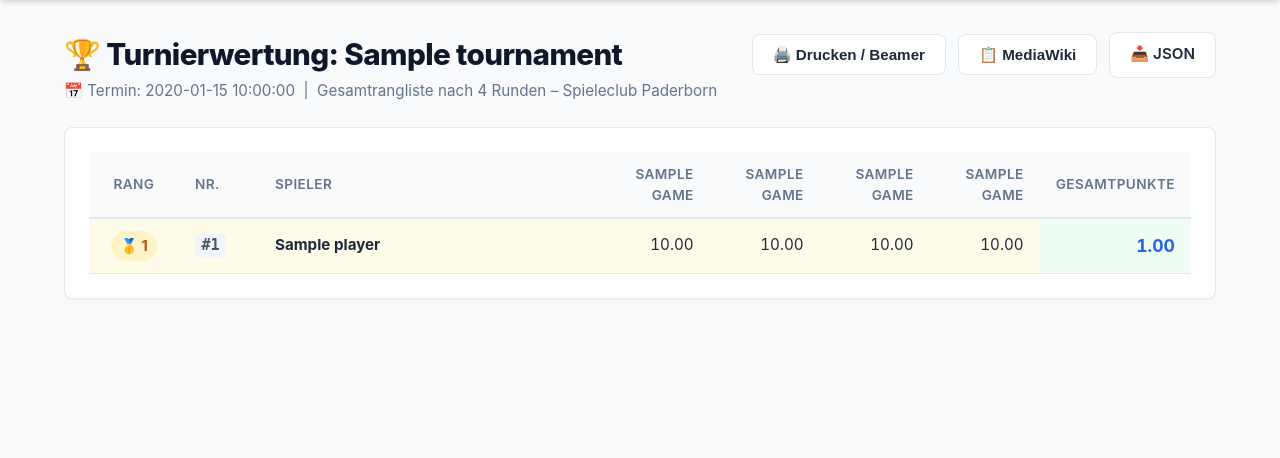
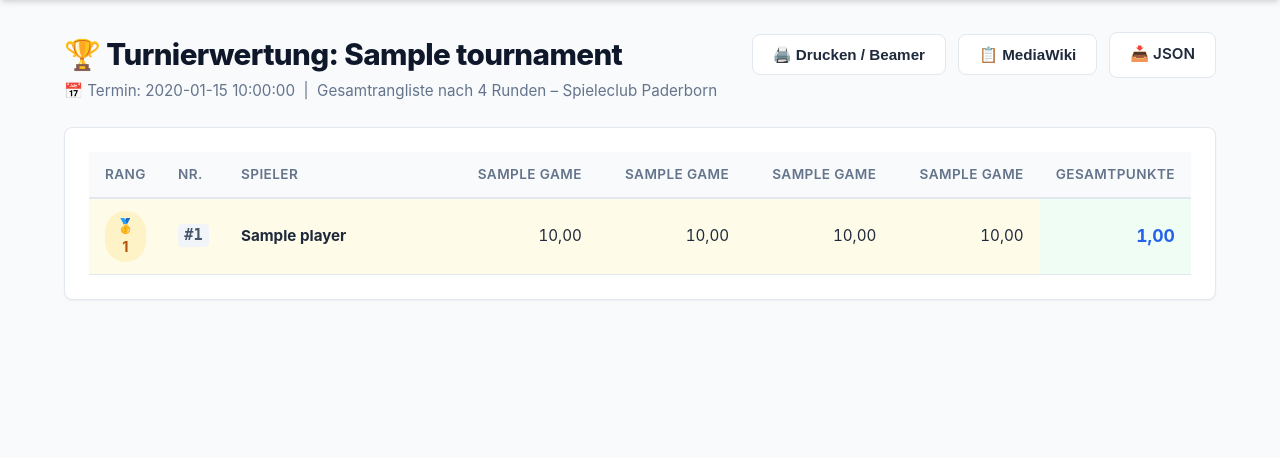
Before and after one commit to cvoegtle/turnierverwaltung, a Flask app: template src/web/templates/standings.html in a window 1280 px wide. Shown: the part 66-524 px from the top of the page. Run offline with Flask 3, Linux system fonts and the light colour scheme; the template is opened without the code that fills it: most values are stand-ins (such as "Sample title", 1, 10 or a date in 2020).

Commit message:
Layout und deutsche Zahlen

```diff
--- a/src/web/app.py
+++ b/src/web/app.py
@@ -45,6 +45,13 @@ def create_app(
 
     app.jinja_env.filters["german_date"] = format_german_date
 
+    def format_german_number(val: Optional[float], decimals: int = 2) -> str:
+        if val is None:
+            return ""
+        return f"{float(val):,.{decimals}f}".replace(",", "X").replace(".", ",").replace("X", ".")
+
+    app.jinja_env.filters["german_number"] = format_german_number
+
     # Register routes
     from src.web.routes import bp as main_bp
     app.register_blueprint(main_bp)
--- a/src/web/routes.py
+++ b/src/web/routes.py
@@ -378,7 +378,7 @@ def submit_table_result(t_id: str, round_num: int, table_num: int):
                 raise ValueError(f"Bitte Platzierung für Spieler #{p_num} angeben.")
 
             rank = int(rank_str)
-            raw_score = float(score_str) if score_str else None
+            raw_score = float(score_str.replace(",", ".")) if score_str else None
             placements_data.append((p_num, rank, raw_score))
 
         tournament.record_table_result(round_num, table_num, placements_data)
--- a/src/web/templates/index.html
+++ b/src/web/templates/index.html
@@ -23,7 +23,6 @@
             </button>
         </form>
         {% endif %}
-        <a href="{{ url_for('main.standings', t_id=tournament.id) }}" class="btn btn-gold">🏆 Aktuelle Rangliste</a>
     </div>
 </div>
 
--- a/src/web/templates/players.html
+++ b/src/web/templates/players.html
@@ -151,7 +151,7 @@
                             {% endif %}
                         </td>
                         {% endfor %}
-                        <td style="text-align: right; white-space: nowrap;"><strong>{{ "%.2f"|format(p.total_score) }}</strong> Pkt.</td>
+                        <td style="text-align: right; white-space: nowrap;"><strong>{{ p.total_score|german_number }}</strong> Pkt.</td>
                         {% if not is_locked %}
                         <td style="text-align: right;">
                             <form action="{{ url_for('main.delete_player', t_id=tournament.id, number=p.number) }}" method="POST" style="display: inline;" onsubmit="return confirm('Spieler #{{ p.number }} wirklich löschen?');">
--- a/src/web/templates/round.html
+++ b/src/web/templates/round.html
@@ -90,7 +90,7 @@
                     <tr>
                         <td><span class="rank-badge">Platz {{ res.rank }}</span></td>
                         <td>#{{ res.player_number }} {{ p.name if p else '' }}</td>
-                        <td><strong>{{ "%.2f"|format(res.points_awarded) }}</strong> Pkt.</td>
+                        <td><strong>{{ res.points_awarded|german_number }}</strong> Pkt.</td>
                     </tr>
                     {% endfor %}
                 </tbody>
--- a/src/web/templates/standings.html
+++ b/src/web/templates/standings.html
@@ -40,22 +40,22 @@
         <table class="data-table standings-table">
             <thead>
                 <tr>
-                    <th style="width: 90px; text-align: center;">Rang</th>
-                    <th style="width: 80px;">Nr.</th>
-                    <th>Spieler</th>
-                    <th style="text-align: right; width: 110px;">
+                    <th style="width: 65px; text-align: center;">Rang</th>
+                    <th style="width: 50px;">Nr.</th>
+                    <th style="width: 22%;">Spieler</th>
+                    <th style="text-align: right; width: 14%;">
                         {{ tournament.get_game(1).name or 'Runde 1' }}
                     </th>
-                    <th style="text-align: right; width: 110px;">
+                    <th style="text-align: right; width: 14%;">
                         {{ tournament.get_game(2).name or 'Runde 2' }}
                     </th>
-                    <th style="text-align: right; width: 110px;">
+                    <th style="text-align: right; width: 14%;">
                         {{ tournament.get_game(3).name or 'Runde 3' }}
                     </th>
-                    <th style="text-align: right; width: 110px;">
+                    <th style="text-align: right; width: 14%;">
                         {{ tournament.get_game(4).name or 'Runde 4' }}
                     </th>
-                    <th style="text-align: right; width: 140px;" class="total-col">
+                    <th style="text-align: right; width: 115px;" class="total-col">
                         Gesamtpunkte
                     </th>
                 </tr>
@@ -75,34 +75,34 @@
                     </td>
                     <td class="score-cell">
                         {% if p.get_score(1) is not none %}
-                            {{ "%.2f"|format(p.get_score(1)) }}
+                            {{ p.get_score(1)|german_number }}
                         {% else %}
                             <span class="text-muted">–</span>
                         {% endif %}
                     </td>
                     <td class="score-cell">
                         {% if p.get_score(2) is not none %}
-                            {{ "%.2f"|format(p.get_score(2)) }}
+                            {{ p.get_score(2)|german_number }}
                         {% else %}
                             <span class="text-muted">–</span>
                         {% endif %}
                     </td>
                     <td class="score-cell">
                         {% if p.get_score(3) is not none %}
-                            {{ "%.2f"|format(p.get_score(3)) }}
+                            {{ p.get_score(3)|german_number }}
                         {% else %}
                             <span class="text-muted">–</span>
                         {% endif %}
                     </td>
                     <td class="score-cell">
                         {% if p.get_score(4) is not none %}
-                            {{ "%.2f"|format(p.get_score(4)) }}
+                            {{ p.get_score(4)|german_number }}
                         {% else %}
                             <span class="text-muted">–</span>
                         {% endif %}
                     </td>
                     <td class="score-cell total-score-cell">
-                        <strong>{{ "%.2f"|format(p.total_score) }}</strong>
+                        <strong>{{ p.total_score|german_number }}</strong>
                     </td>
                 </tr>
                 {% endfor %}
```
Also changed, not shown: src/domain/tournament.py (+8 -5 lines), tests/test_web.py (+2 -1 lines), 1 other file.
